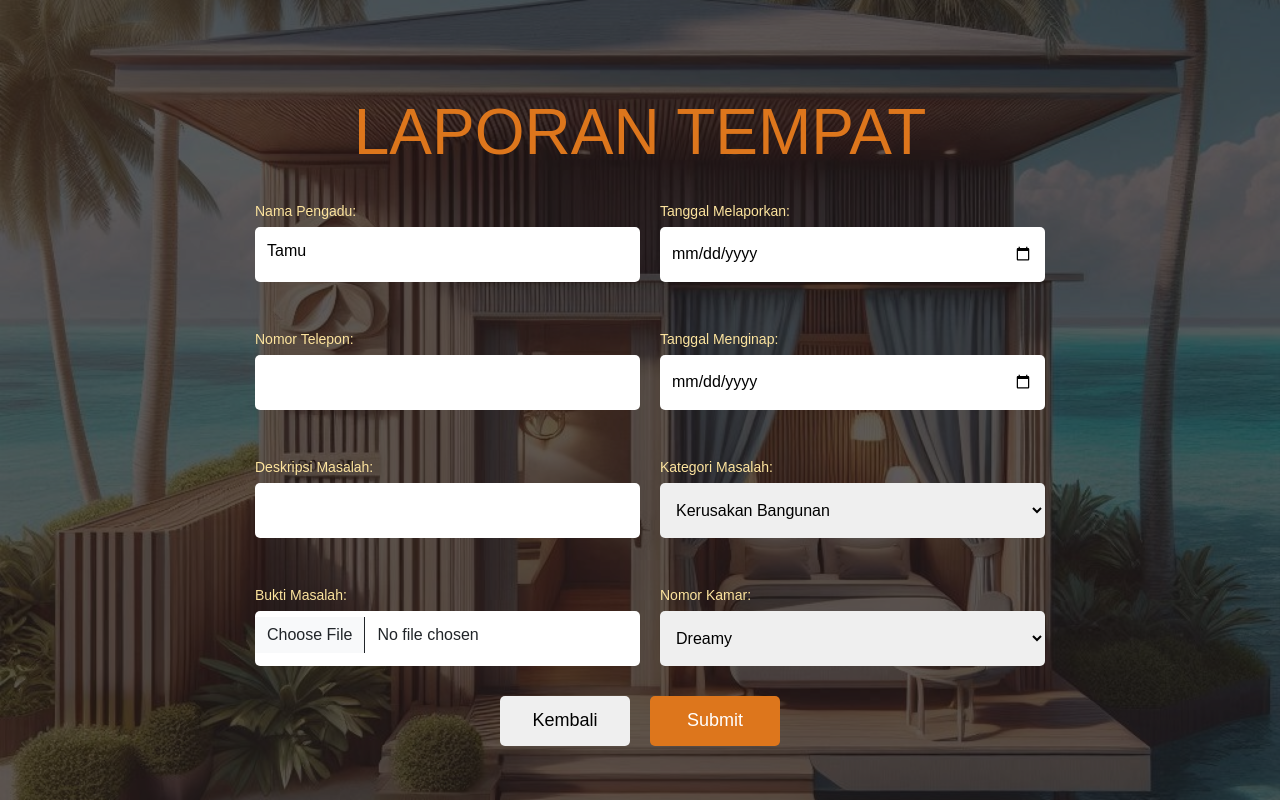
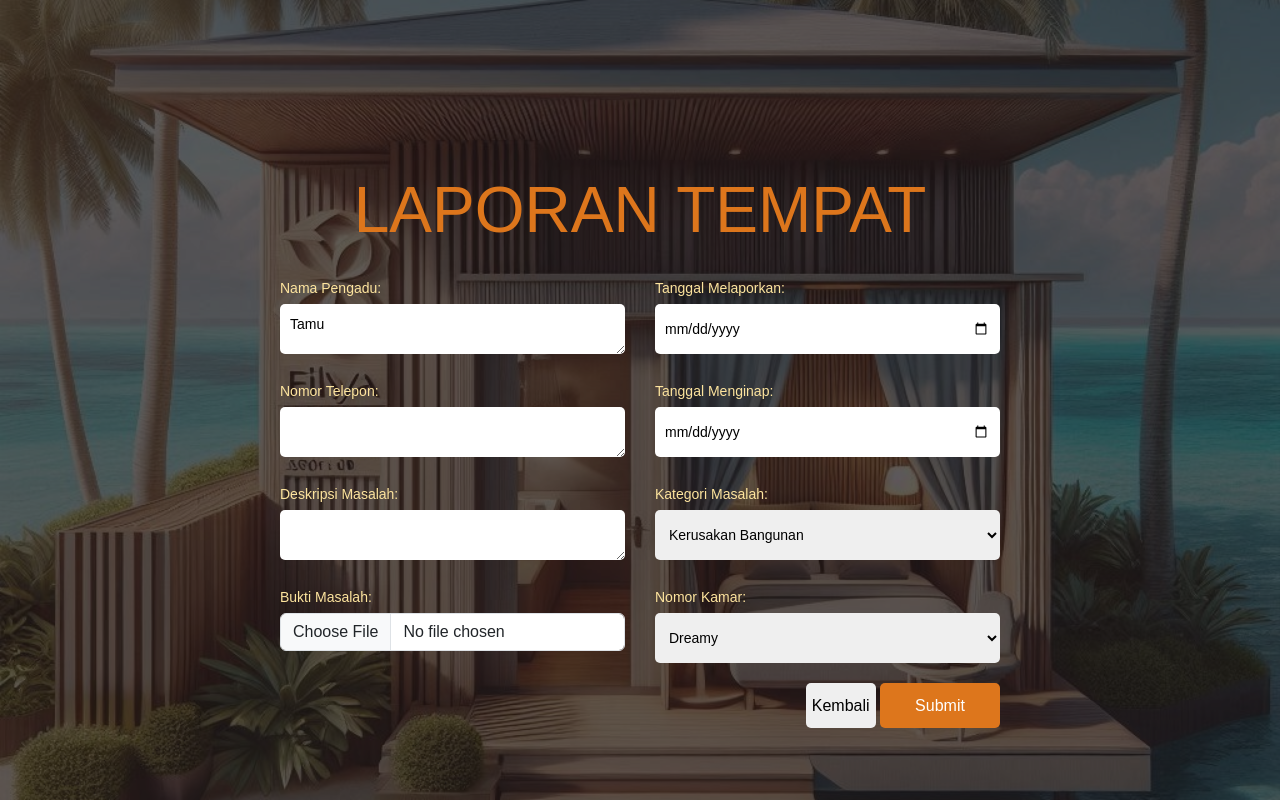
Before and after one commit to aefafifah/filya_suite, a PHP site: page /tempat.php in a window 1280 px wide. Run offline with PHP 8.4, Linux system fonts and the light colour scheme; some libraries are stand-ins or nearby versions.

Commit message:
Update tempat.php

```diff
--- a/tempat.php
+++ b/tempat.php
@@ -75,7 +75,7 @@ if ($_SERVER["REQUEST_METHOD"] == "POST") {
 
 
 
-    // Tambahkan data laporan ke tabel `tempat`
+    // Tambahkan data laporan ke tabel tempat
     $stmt = $data->prepare("INSERT INTO tempat (nama_pengadu, no_telepon_pengadu, tanggal_menginap, nomor_kamar, jenis_masalah, deskripsi_masalah, file_bukti, waktu_pengaduan) VALUES (?, ?, ?, ?, ?, ?, ?, ?)");
     $stmt->bind_param("ssssssss", $nama_pengguna, $nomor_telpon, $tanggalMenginap, $damage_location, $category, $description, $target_file, $report_date);
 
@@ -142,15 +142,15 @@ $data->close();
             border-radius: 10px;
             position: relative;
             z-index: 2;
-            width: 95%;
-            max-width: 850px;
+            width: 90%;
+            max-width: 800px;
         }
 
         h1 {
             color: #DD761C;
             font-size: 64px;
             text-align: center;
-            margin-top: 40px;
+            margin-top: 100px;
             margin-bottom: 20px;
         }
 
@@ -163,12 +163,12 @@ $data->close();
         .form-row {
             display: flex;
             justify-content: space-between;
-            margin-bottom: 20px;
+            margin-bottom: 10px;
         }
 
         .form-row div {
             flex: 1;
-            margin-right: 20px;
+            margin-right: 30px;
         }
 
         .form-row div:last-child {
@@ -181,76 +181,79 @@ $data->close();
         textarea,
         select {
             width: 100%;
-            height: 55px;
-            padding: 12px;
-            font-size: 16px;
+            height: 50px;
+            padding: 10px;
+            font-size: 14px;
             border: none;
             border-radius: 5px;
-            box-sizing: border-box;
         }
 
         textarea {
-            height: 55px;
-            resize: none;
+            height: auto;
         }
 
-        #image-upload {
-            height: 55px;
-            padding: 12px;
-            font-size: 16px;
-            border: none;
-            border-radius: 5px;
-            box-sizing: border-box;
-        }
-
-        button {
-            height: 50px;
-            border: none;
-            border-radius: 5px;
-            font-size: 18px;
-            cursor: pointer;
-        }
-
-        .button-container {
-            display: flex;
-            justify-content: center;
-            gap: 20px;
-            margin-top: 20px;
-        }
-
-        .button-container button {
-            width: 130px;
-        }
-
-        .button-container .back-button {
-            background-color: white;
-            color: #DD761C;
-        }
-
-        .button-container .submit-button {
-            background-color: #DD761C;
-            color: white;
-        }
 
         input[type="text"],
         input[type="tel"],
         input[type="date"],
         textarea,
-        select {
-            width: calc(100% + 20px);
-            margin-bottom: 10px;
+        .image-upload select {
+            width: 100%;
+            height: 50px;
+            padding: 10px;
+            font-size: 14px;
+            border: none;
+            border-radius: 5px;
         }
 
-        #image-upload {
-            width: calc(100% + 20px);
-            margin-bottom: 10px;
+        .description {
+            height: 150px;
         }
 
-        .form-row {
-            gap: 20px;
+        button,
+        .upload-button {
+            height: 45px;
+            border: none;
+            border-radius: 5px;
+            font-size: 16px;
+            cursor: pointer;
+        }
+
+        .upload-button {
+            width: 200px;
+            margin-top: 10px;
+        }
+
+        .button-container {
+            text-align: right;
+            margin-top: 20px;
+        }
+
+        .button-container .back-button {
+            width: 120px;
+            background-color: white;
+            color: #DD761C;
+            display: inline-block;
+            margin-right: 10px;
+        }
+
+        .button-container .submit-button {
+            width: 120px;
+            background-color: #DD761C;
+            color: white;
+            display: inline-block;
+        }
+
+        button:hover {
+            opacity: 0.8;
+        }
+
+        .message {
+            color: white;
+            text-align: center;
+            margin-top: 20px;
         }
     </style>
-
 </head>
 
 <body>
```
